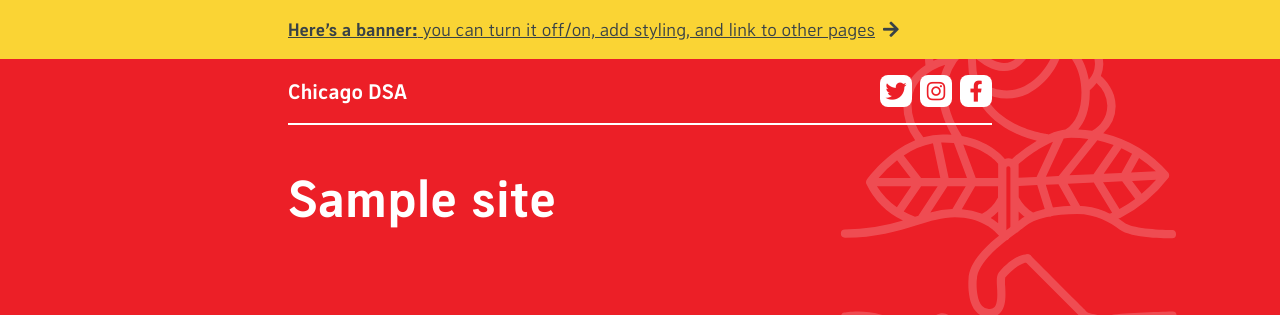
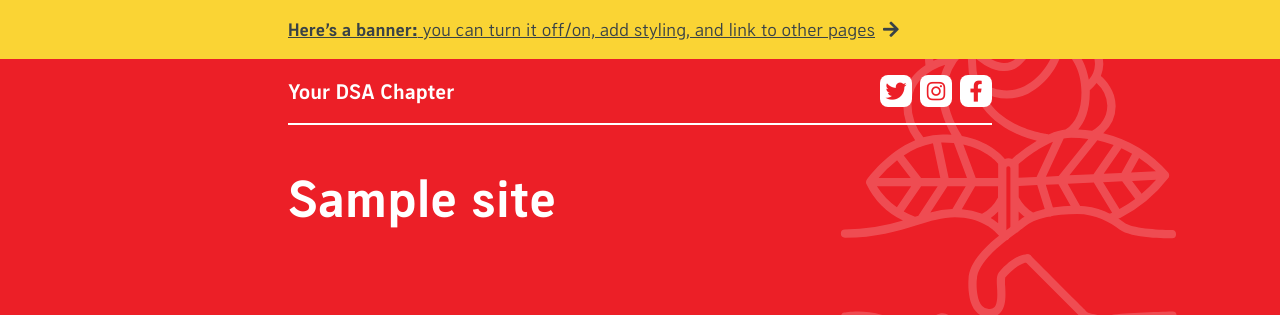
Before and after one commit to ChicagoDSA/haymarket, a Jekyll site: the page built from index.md, in a window 1280 px wide and 900 px high. Shown: the top 317 px of the window. Built offline with Jekyll 4.4.1, drawn with Linux system fonts in a browser that asks for light colours; nearby versions of some CDN libraries; some web fonts are replaced; library files that are not in the unit come from our copies.

Commit message:
edited default values

```diff
--- a/_config.yml
+++ b/_config.yml
@@ -1,12 +1,12 @@
 title: Haymarket theme
 description: A GitHub Pages theme to easily launch Chicago DSA websites.
 chapter:
-  name: Chicago DSA
-  location: Chicago
+  name: Your DSA Chapter
+  location: Your City
   url: /
-  facebook: ChicagoDemSocialists
-  instagram: chicagodsa
-  twitter: ChicagoCityDSA
+  facebook: /
+  instagram: /
+  twitter: /
 google_analytics:
 remote_theme: ChicagoDSA/haymarket
 plugins:
```
